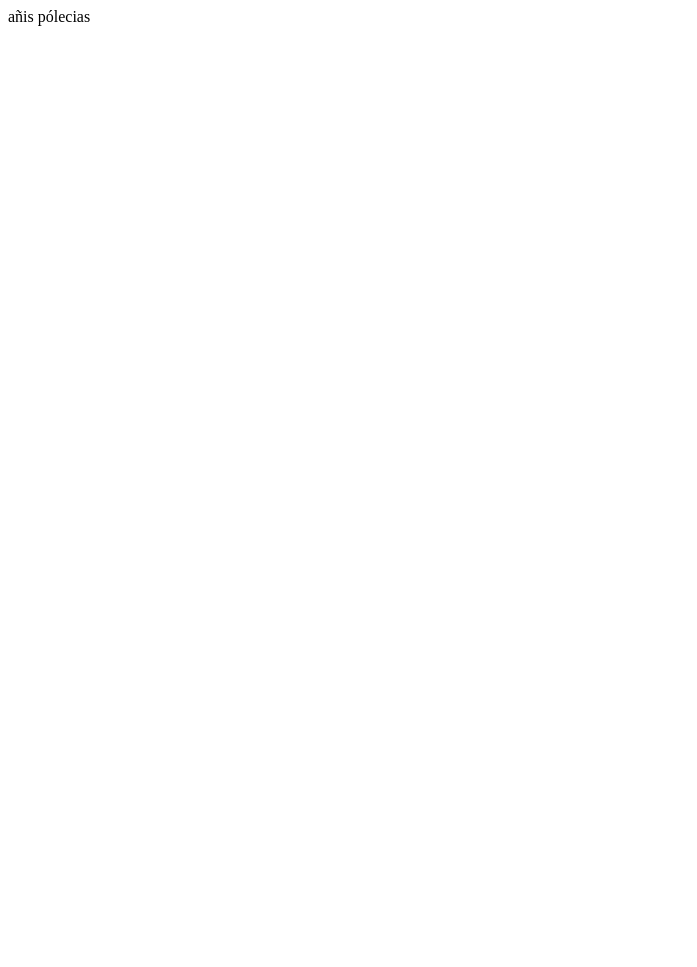
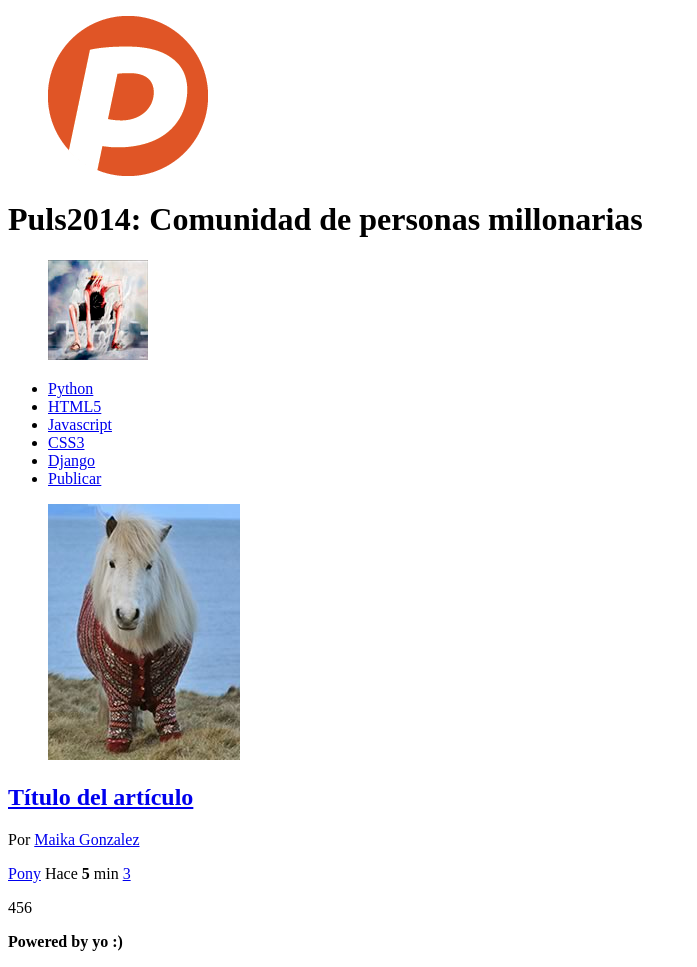
Before and after one commit to Mildrak/Puls2014America, a plain HTML site: page index.html in a window 1280 px wide. Shown: the whole page, without its empty margins (0-697 px from the left). Before the commit the page ends 800 px from the top, so only its background shows below. Drawn offline with Linux system fonts and the light colour scheme.

Commit message:
Primera clase de diseño web

```diff
--- a/index.html
+++ b/index.html
@@ -2,9 +2,77 @@
 <html lang="es">
 <head>
 	<meta charset="utf-8"/>
-	<title></title>
+	<title>Puls 2014: Comunidad online pa gente... Lol</title>
 </head>
 <body>
-añis pólecias
+	<!--Cabecera-->
+	<header>
+		<figure id="logo">
+			<img src="logo.png" alt="logo" title="logo"/>
+		</figure>
+		<h1>Puls2014: Comunidad de personas millonarias</h1>
+		<!--En <figure> van las imagenes> -->
+		<figure>
+			<img src="avatar.jpg"/>
+		</figure>
+	</header>
+	<!--Navegacion-->
+	<nav>
+		<ul>
+			<li>
+				<a href="#">Python</a>
+			</li>
+			<li>
+				<a href="#">HTML5</a>
+			</li>
+			<li>
+				<a href="#">Javascript</a>
+			</li>
+			<li>
+				<a href="#">CSS3</a>
+			</li>
+			<li>
+				<a href="#">Django</a>
+			</li>
+			<li id="publicar_nav">
+				<a href="#">Publicar</a>
+			</li>
+		</ul>
+	</nav>
+	<!--Cuerpo principal y al parecer unico-->
+	<section id="contenido">
+		<!--Subcuerpos(varios cuerpecitos que componen al cuerpo :D)-->
+		<article class="item">
+			<figure class="imagen_item">
+				<img src="imagen.jpg">
+			</figure>
+			<h2 class="titulo_item">
+				<a href="#">Título del artículo</a>
+			</h2>
+			<p class="autor_item">
+				Por <a href="#">Maika Gonzalez</a>
+			</p>
+			<p class="datos_item">
+				<a href="#" class="tag_item">Pony</a>
+				<!--Span solo encierra texto-->
+				<span class="fecha_item">
+					Hace <strong>5</strong> min
+				</span>
+				<a href="#" class="comentarios_item">3</a>
+				<a href="#" class="guardar_item"></a>
+			</p>
+			<p class="votacion">
+				<a href="#" class="up"></a>
+				456
+				<a href="#" class="down"></a>
+			</p>
+		</article>
+	</section>
+	<!--Pie de página-->
+	<footer>
+		<p>
+			<strong>Powered by yo :)</strong>
+		</p>
+	</footer>
 </body>
 </html>
```
Also changed, not shown: avatar.jpg (added), imagen.jpg (added), logo.png (added), 1 other file.
